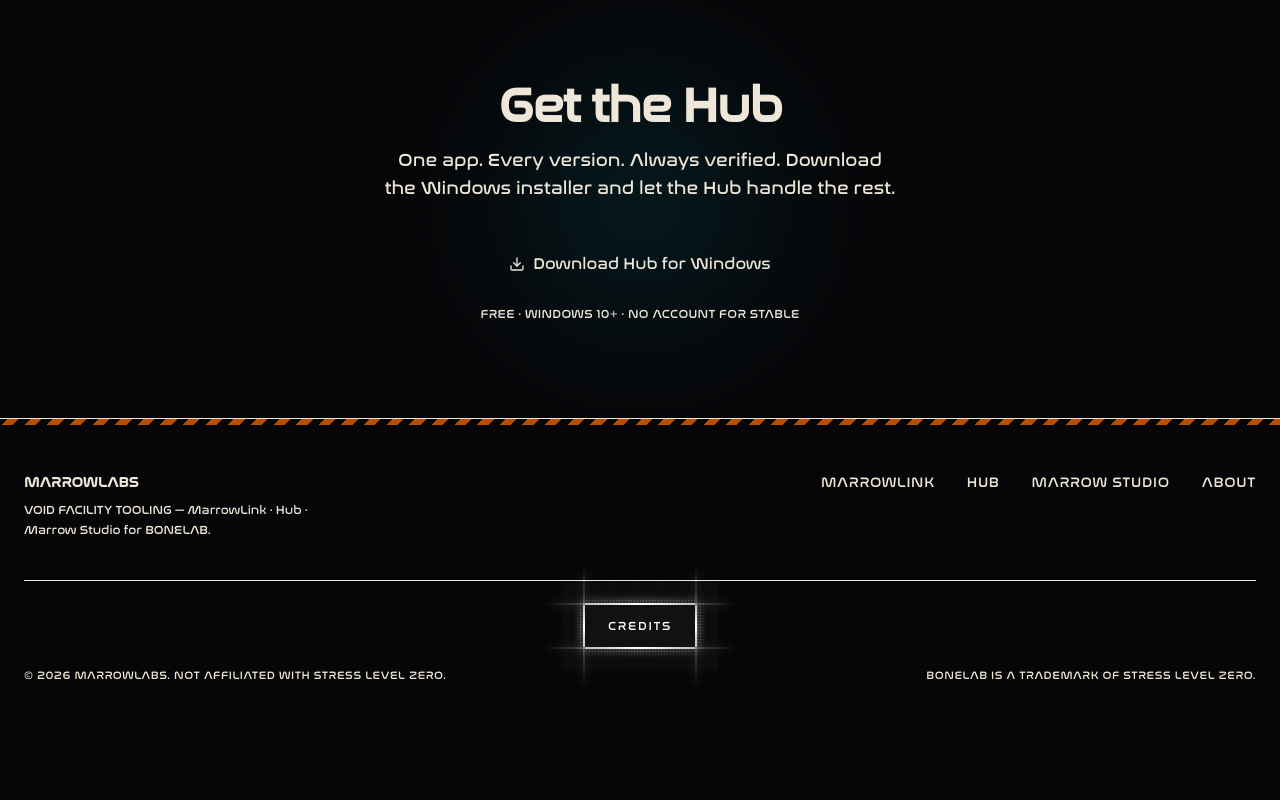
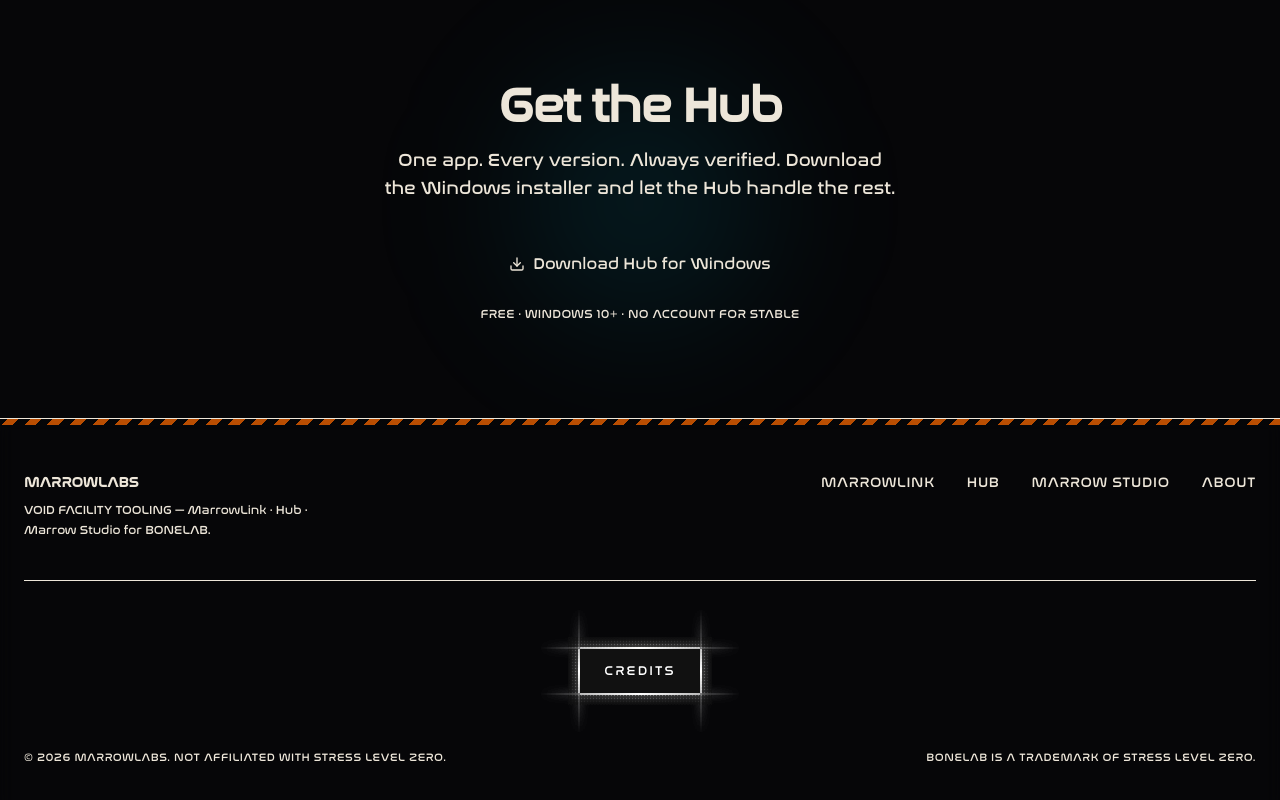
Before and after one commit to austinjerrellsma-ui/MarrowLabs-Website, a Next.js app: page /hub in a window 1280 px wide. Shown: the part 1367-2167 px from the top of the page. Before the commit the page ends 2099 px from the top, so only its background shows below. Built offline with nearby package versions, Linux system fonts and the light colour scheme.

Commit message:
fix: make Uiverse Credits edge-glow actually render
Apply the SVG unopaq filter via inline styles (CSS custom-property
url() filters were silently failing), so the glowing edge bars show.

Co-authored-by: Ajay <austinjerrellsma-ui@users.noreply.github.com>

```diff
--- a/src/app/globals.css
+++ b/src/app/globals.css
@@ -173,11 +173,12 @@ body::before {
   position: relative;
   display: inline-flex;
   isolation: isolate;
+  padding: 12px;
 }
 
 .edge-glow-backdrop {
   position: absolute;
-  inset: -24px;
+  inset: 0;
   background: radial-gradient(
     circle at 50% 50%,
     #0000 0,
@@ -187,23 +188,22 @@ body::before {
   background-size: 3px 3px;
   z-index: -1;
   pointer-events: none;
-  border-radius: 4px;
 }
 
 .edge-glow-button {
   position: relative;
   cursor: pointer;
   border: none;
-  min-width: 110px;
-  height: 42px;
-  padding: 0 18px;
+  min-width: 120px;
+  height: 44px;
+  padding: 0 22px;
   background: #111;
   color: #fff;
   font-family: var(--font-nasalization), system-ui, sans-serif;
-  font-size: 12px;
-  font-weight: 400;
-  letter-spacing: 0.14em;
+  font-size: 13px;
+  letter-spacing: 0.16em;
   text-transform: uppercase;
+  overflow: visible;
 }
 
 .edge-glow-button .text {
@@ -223,16 +223,17 @@ body::before {
     3px 3px,
     auto auto;
   transition: 0.3s;
+  pointer-events: none;
 }
 
 .edge-glow-button:hover::before,
 .edge-glow-button:focus-visible::before {
-  opacity: 0.3;
+  opacity: 0.35;
 }
 
 .edge-glow-button:focus-visible {
   outline: 1px solid rgb(var(--hazard));
-  outline-offset: 3px;
+  outline-offset: 4px;
 }
 
 .edge-glow-button .a {
@@ -242,32 +243,27 @@ body::before {
   --t: -40px;
   --s: calc(var(--t) * -1);
   --e: calc(100% + var(--t));
+  /* White edge glow like the original Uiverse button */
   --g: #fff0, #fff3 var(--s), #fffa var(--s), #fff, #fffa var(--e), #fff3
       var(--e), #fff0;
 }
 
-.edge-glow-button .a::before {
-  content: "";
+.edge-glow-button .a-glow,
+.edge-glow-button .a-glow-hover {
   position: absolute;
   inset: 0;
   background: inherit;
-  filter: blur(4px) var(--unopaq);
+  display: block;
   z-index: -2;
 }
 
-.edge-glow-button .a::after {
-  content: "";
-  position: absolute;
-  inset: 0;
-  background: inherit;
-  filter: blur(10px) var(--unopaq);
+.edge-glow-button .a-glow-hover {
   opacity: 0;
-  z-index: -2;
-  transition: 0.3s;
+  transition: opacity 0.3s;
 }
 
-.edge-glow-button:hover .a::after,
-.edge-glow-button:focus-visible .a::after {
+.edge-glow-button:hover .a-glow-hover,
+.edge-glow-button:focus-visible .a-glow-hover {
   opacity: 1;
 }
 
--- a/src/components/layout/Footer.tsx
+++ b/src/components/layout/Footer.tsx
@@ -37,8 +37,8 @@ export function Footer() {
           </nav>
         </div>
 
-        <div className="mt-10 border-t border-border pt-6 flex flex-col items-center gap-5">
-          <div className="flex flex-col items-center gap-4">
+        <div className="mt-10 border-t border-border pt-8 flex flex-col items-center gap-5 overflow-visible">
+          <div className="relative z-10 flex flex-col items-center gap-5 overflow-visible py-6">
             <EdgeGlowButton
               onClick={() => setCreditsOpen((o) => !o)}
               aria-expanded={creditsOpen}
@@ -53,7 +53,7 @@ export function Footer() {
                   initial={{ opacity: 0, y: -6 }}
                   animate={{ opacity: 1, y: 0 }}
                   exit={{ opacity: 0, y: -4 }}
-                  className="font-mono text-sm tracking-wide text-hazard"
+                  className="font-mono text-sm tracking-[0.18em] uppercase text-hazard"
                 >
                   {CREDITS.ownerLine}
                 </motion.p>
--- a/src/components/ui/EdgeGlowButton.tsx
+++ b/src/components/ui/EdgeGlowButton.tsx
@@ -9,7 +9,7 @@ interface EdgeGlowButtonProps
   className?: string;
 }
 
-/** From Uiverse.io by SelfMadeSystem */
+/** From Uiverse.io by SelfMadeSystem — filter applied inline so the glow actually renders */
 export function EdgeGlowButton({
   children,
   className,
@@ -17,39 +17,49 @@ export function EdgeGlowButton({
   ...props
 }: EdgeGlowButtonProps) {
   const filterId = `unopaq-${useId().replace(/:/g, "")}`;
+  const filterCss = `blur(4px) url(#${filterId})`;
+  const filterHoverCss = `blur(10px) url(#${filterId})`;
 
   return (
-    <div
-      className={cn("edge-glow-wrap", className)}
-      style={{ ["--unopaq" as string]: `url(#${filterId})` }}
-    >
+    <div className={cn("edge-glow-wrap", className)}>
       <svg
         aria-hidden
-        style={{ position: "absolute", width: 0, height: 0 }}
+        xmlns="http://www.w3.org/2000/svg"
+        width="0"
+        height="0"
+        style={{ position: "absolute", overflow: "hidden" }}
       >
+        <defs>
           <filter
+            id={filterId}
+            x="-1000%"
+            y="-1000%"
             width="3000%"
-          x="-1000%"
             height="3000%"
-          y="-1000%"
-          id={filterId}
           >
             <feColorMatrix
-            values="1 0 0 0 0
-            0 1 0 0 0
-            0 0 1 0 0
-            0 0 0 3 0"
+              type="matrix"
+              values="1 0 0 0 0  0 1 0 0 0  0 0 1 0 0  0 0 0 3 0"
             />
           </filter>
+        </defs>
       </svg>
 
       <div className="edge-glow-backdrop" aria-hidden />
 
       <button type={type} className="edge-glow-button" {...props}>
-        <div className="a l" aria-hidden />
-        <div className="a r" aria-hidden />
-        <div className="a t" aria-hidden />
-        <div className="a b" aria-hidden />
+        {(["l", "r", "t", "b"] as const).map((side) => (
+          <div key={side} className={`a ${side}`} aria-hidden>
+            <span
+              className="a-glow"
+              style={{ filter: filterCss }}
+            />
+            <span
+              className="a-glow-hover"
+              style={{ filter: filterHoverCss }}
+            />
+          </div>
+        ))}
         <div className="text">{children}</div>
       </button>
     </div>
```
Lines whose indentation alone changed are shown as unchanged.
